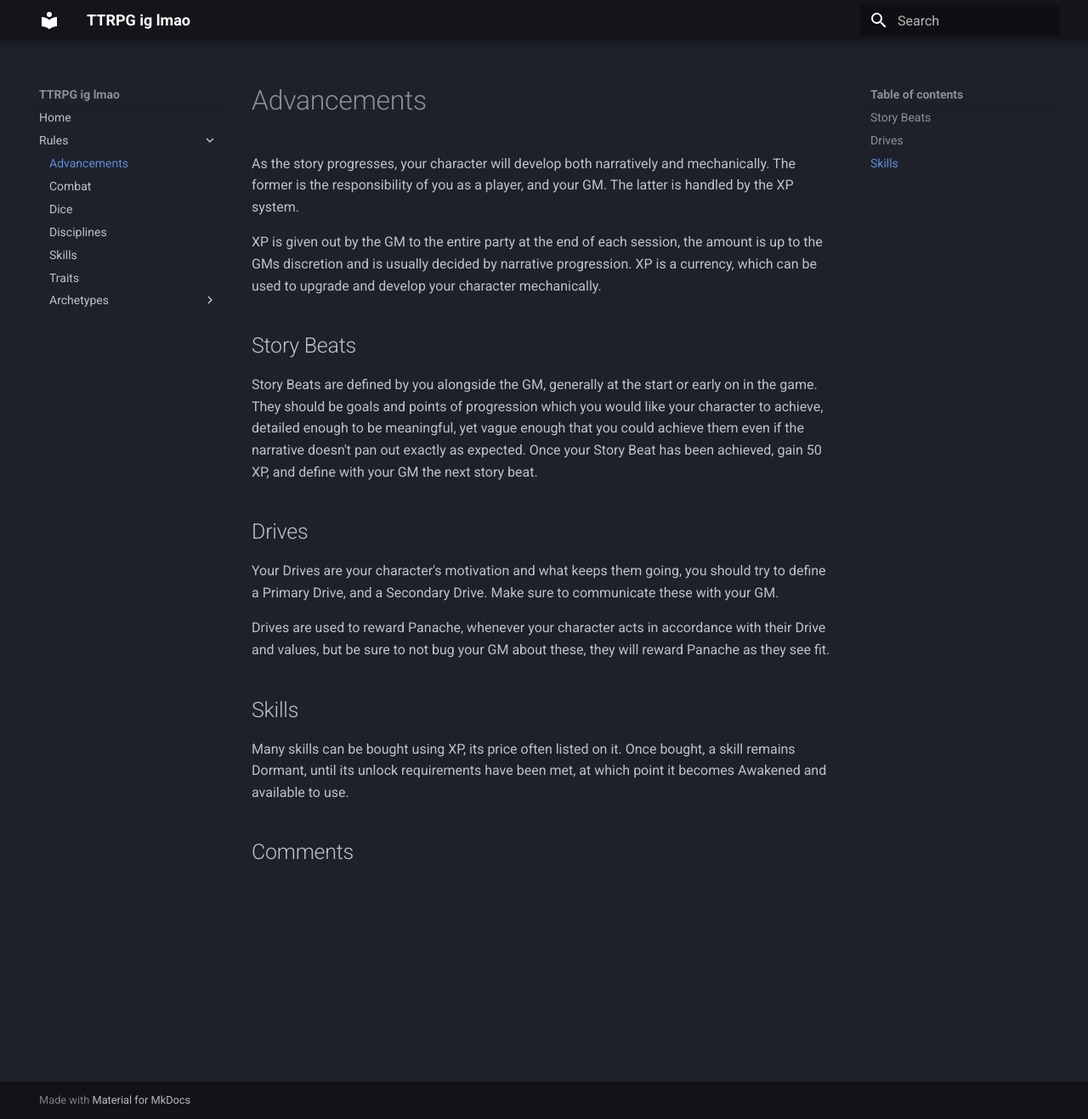
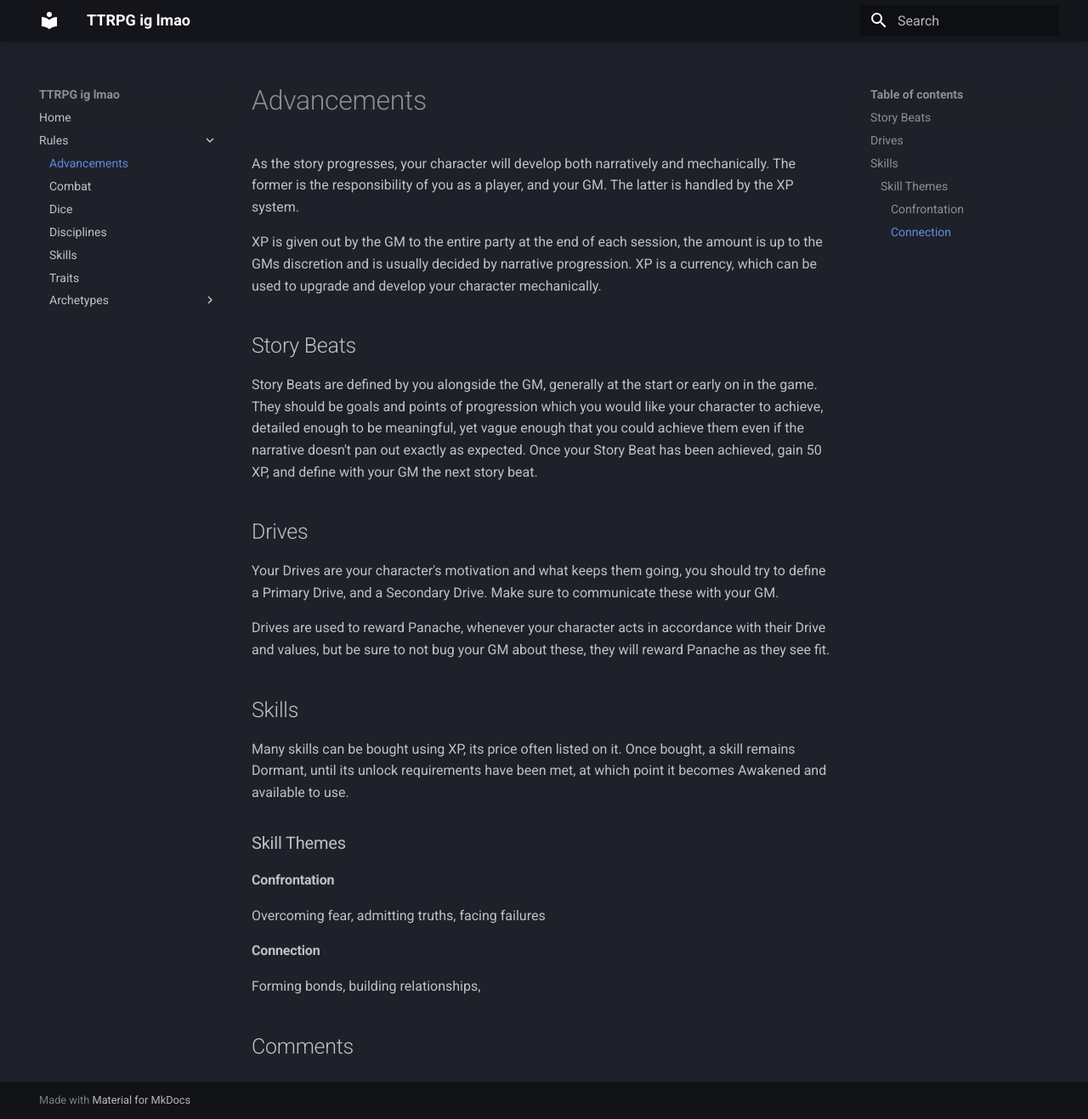
Before and after one commit to ProbablyIly/UnnamedTTRPG, an MkDocs documentation site: the page built from docs/Rules/Advancements.md, in a window 1280 px wide and 1317 px high. Shown: the whole window at 85% size. Built offline with MkDocs 1.6.1 and Material for MkDocs 9.7.7, drawn with Linux system fonts in a browser that asks for light colours; comment, search, counter and statistics services are not loaded.

Commit message:
vault backup: 2025-11-10 15:55:32

```diff
--- a/docs/Rules/Advancements.md
+++ b/docs/Rules/Advancements.md
@@ -10,3 +10,10 @@ Drives are used to reward Panache, whenever your character acts in accordance wi
 
 ## Skills
 Many skills can be bought using XP, its price often listed on it. Once bought, a skill remains Dormant, until its unlock requirements have been met, at which point it becomes Awakened and available to use.
+
+### Skill Themes
+
+#### Confrontation
+Overcoming fear, admitting truths, facing failures
+#### Connection
+Forming bonds, building relationships,
```
